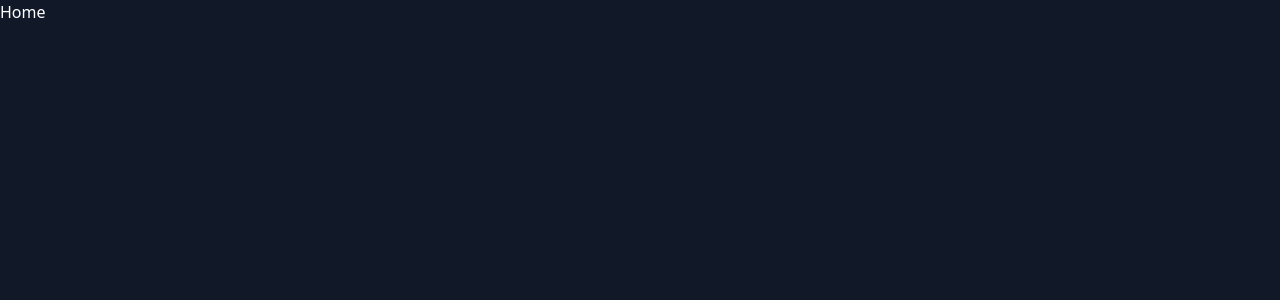
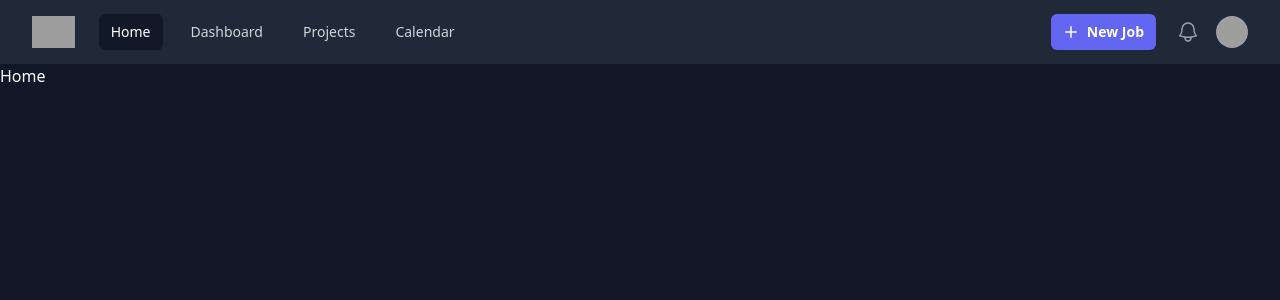
Before and after one commit to barckcode/puyu-frontend, a React (Vite) app in the folder app/: page / in a window 1280 px wide. Shown: the top 300 px of the page. Built offline with nearby package versions, Linux system fonts and the light colour scheme; grey boxes are pictures that could not be loaded.

Commit message:
Added Navbar

```diff
--- a/app/package.json
+++ b/app/package.json
@@ -10,6 +10,8 @@
     "preview": "vite preview"
   },
   "dependencies": {
+    "@headlessui/react": "^1.7.19",
+    "@heroicons/react": "^2.1.3",
     "react": "^18.2.0",
     "react-dom": "^18.2.0",
     "react-router-dom": "^6.23.0"
--- /dev/null
+++ b/app/src/Components/Navbar/index.jsx
@@ -0,0 +1,190 @@
+import { Fragment } from 'react'
+import { Disclosure, Menu, Transition } from '@headlessui/react'
+import { Bars3Icon, BellIcon, XMarkIcon } from '@heroicons/react/24/outline'
+import { PlusIcon } from '@heroicons/react/20/solid'
+
+
+const user = {
+    name: 'Tom Cook',
+    email: 'tom@example.com',
+    imageUrl: 'https://images.unsplash.com/photo-1472099645785-5658abf4ff4e?ixlib=rb-1.2.1&ixid=eyJhcHBfaWQiOjEyMDd9&auto=format&fit=facearea&facepad=2&w=256&h=256&q=80',
+}
+const navigation = [
+    { name: 'Home', href: '/', current: true },
+    { name: 'Dashboard', href: '#', current: false },
+    { name: 'Projects', href: '#', current: false },
+    { name: 'Calendar', href: '#', current: false },
+]
+const userNavigation = [
+    { name: 'Your Profile', href: '#' },
+    { name: 'Settings', href: '#' },
+    { name: 'Sign out', href: '#' },
+]
+
+
+function classNames(...classes) {
+    return classes.filter(Boolean).join(' ')
+}
+
+
+export default function Navbar() {
+    return (
+        <Disclosure as="nav" className="bg-gray-800">
+        {({ open }) => (
+            <>
+            <div className="mx-auto max-w-7xl px-4 sm:px-6 lg:px-8">
+                <div className="flex h-16 justify-between">
+                <div className="flex">
+                    <div className="-ml-2 mr-2 flex items-center md:hidden">
+                    {/* Mobile menu button */}
+                    <Disclosure.Button className="relative inline-flex items-center justify-center rounded-md p-2 text-gray-400 hover:bg-gray-700 hover:text-white focus:outline-none focus:ring-2 focus:ring-inset focus:ring-white">
+                        <span className="absolute -inset-0.5" />
+                        <span className="sr-only">Open main menu</span>
+                        {open ? (
+                        <XMarkIcon className="block h-6 w-6" aria-hidden="true" />
+                        ) : (
+                        <Bars3Icon className="block h-6 w-6" aria-hidden="true" />
+                        )}
+                    </Disclosure.Button>
+                    </div>
+                    <div className="flex flex-shrink-0 items-center">
+                        <a href='/'>
+                            <img
+                                className="h-8 w-auto"
+                                src="https://tailwindui.com/img/logos/mark.svg?color=indigo&shade=500"
+                                alt="Your Company"
+                            />
+                        </a>
+                    </div>
+                    <div className="hidden md:ml-6 md:flex md:items-center md:space-x-4">
+                    {navigation.map((item) => (
+                        <a
+                        key={item.name}
+                        href={item.href}
+                        className={classNames(
+                            item.current ? 'bg-gray-900 text-white' : 'text-gray-300 hover:bg-gray-700 hover:text-white',
+                            'rounded-md px-3 py-2 text-sm font-medium'
+                        )}
+                        aria-current={item.current ? 'page' : undefined}
+                        >
+                        {item.name}
+                        </a>
+                    ))}
+                    </div>
+                </div>
+                <div className="flex items-center">
+                    <div className="flex-shrink-0">
+                    <button
+                        type="button"
+                        className="relative inline-flex items-center gap-x-1.5 rounded-md bg-indigo-500 px-3 py-2 text-sm font-semibold text-white shadow-sm hover:bg-indigo-400 focus-visible:outline focus-visible:outline-2 focus-visible:outline-offset-2 focus-visible:outline-indigo-500"
+                    >
+                        <PlusIcon className="-ml-0.5 h-5 w-5" aria-hidden="true" />
+                        New Job
+                    </button>
+                    </div>
+                    <div className="hidden md:ml-4 md:flex md:flex-shrink-0 md:items-center">
+                    <button
+                        type="button"
+                        className="relative rounded-full bg-gray-800 p-1 text-gray-400 hover:text-white focus:outline-none focus:ring-2 focus:ring-white focus:ring-offset-2 focus:ring-offset-gray-800"
+                    >
+                        <span className="absolute -inset-1.5" />
+                        <span className="sr-only">View notifications</span>
+                        <BellIcon className="h-6 w-6" aria-hidden="true" />
+                    </button>
+
+                    {/* Profile dropdown */}
+                    <Menu as="div" className="relative ml-3">
+                        <div>
+                        <Menu.Button className="relative flex rounded-full bg-gray-800 text-sm focus:outline-none focus:ring-2 focus:ring-white focus:ring-offset-2 focus:ring-offset-gray-800">
+                            <span className="absolute -inset-1.5" />
+                            <span className="sr-only">Open user menu</span>
+                            <img className="h-8 w-8 rounded-full" src={user.imageUrl} alt="" />
+                        </Menu.Button>
+                        </div>
+                        <Transition
+                        as={Fragment}
+                        enter="transition ease-out duration-200"
+                        enterFrom="transform opacity-0 scale-95"
+                        enterTo="transform opacity-100 scale-100"
+                        leave="transition ease-in duration-75"
+                        leaveFrom="transform opacity-100 scale-100"
+                        leaveTo="transform opacity-0 scale-95"
+                        >
+                        <Menu.Items className="absolute right-0 z-10 mt-2 w-48 origin-top-right rounded-md bg-white py-1 shadow-lg ring-1 ring-black ring-opacity-5 focus:outline-none">
+                            {userNavigation.map((item) => (
+                            <Menu.Item key={item.name}>
+                                {({ active }) => (
+                                <a
+                                    href={item.href}
+                                    className={classNames(
+                                    active ? 'bg-gray-100' : '',
+                                    'block px-4 py-2 text-sm text-gray-700'
+                                    )}
+                                >
+                                    {item.name}
+                                </a>
+                                )}
+                            </Menu.Item>
+                            ))}
+                        </Menu.Items>
+                        </Transition>
+                    </Menu>
+                    </div>
+                </div>
+                </div>
+            </div>
+
+            <Disclosure.Panel className="md:hidden">
+                <div className="space-y-1 px-2 pb-3 pt-2 sm:px-3">
+                {navigation.map((item) => (
+                    <Disclosure.Button
+                    key={item.name}
+                    as="a"
+                    href={item.href}
+                    className={classNames(
+                        item.current ? 'bg-gray-900 text-white' : 'text-gray-300 hover:bg-gray-700 hover:text-white',
+                        'block rounded-md px-3 py-2 text-base font-medium'
+                    )}
+                    aria-current={item.current ? 'page' : undefined}
+                    >
+                    {item.name}
+                    </Disclosure.Button>
+                ))}
+                </div>
+                <div className="border-t border-gray-700 pb-3 pt-4">
+                <div className="flex items-center px-5 sm:px-6">
+                    <div className="flex-shrink-0">
+                    <img className="h-10 w-10 rounded-full" src={user.imageUrl} alt="" />
+                    </div>
+                    <div className="ml-3">
+                    <div className="text-base font-medium text-white">{user.name}</div>
+                    <div className="text-sm font-medium text-gray-400">{user.email}</div>
+                    </div>
+                    <button
+                    type="button"
+                    className="relative ml-auto flex-shrink-0 rounded-full bg-gray-800 p-1 text-gray-400 hover:text-white focus:outline-none focus:ring-2 focus:ring-white focus:ring-offset-2 focus:ring-offset-gray-800"
+                    >
+                    <span className="absolute -inset-1.5" />
+                    <span className="sr-only">View notifications</span>
+                    <BellIcon className="h-6 w-6" aria-hidden="true" />
+                    </button>
+                </div>
+                <div className="mt-3 space-y-1 px-2 sm:px-3">
+                    {userNavigation.map((item) => (
+                    <Disclosure.Button
+                        key={item.name}
+                        as="a"
+                        href={item.href}
+                        className="block rounded-md px-3 py-2 text-base font-medium text-gray-400 hover:bg-gray-700 hover:text-white"
+                    >
+                        {item.name}
+                    </Disclosure.Button>
+                    ))}
+                </div>
+                </div>
+            </Disclosure.Panel>
+            </>
+        )}
+        </Disclosure>
+    )
+}
--- a/app/src/Pages/Home/index.jsx
+++ b/app/src/Pages/Home/index.jsx
@@ -1,5 +1,10 @@
+import Navbar from "../../Components/Navbar"
+
 export default function Home() {
     return (
-        <h1>Home</h1>
+        <>
+            <Navbar />
+            <h1>Home</h1>
+        </>
     )
 }
```
Also changed, not shown: 1 other file (tests, documents, lock files or other folders).
